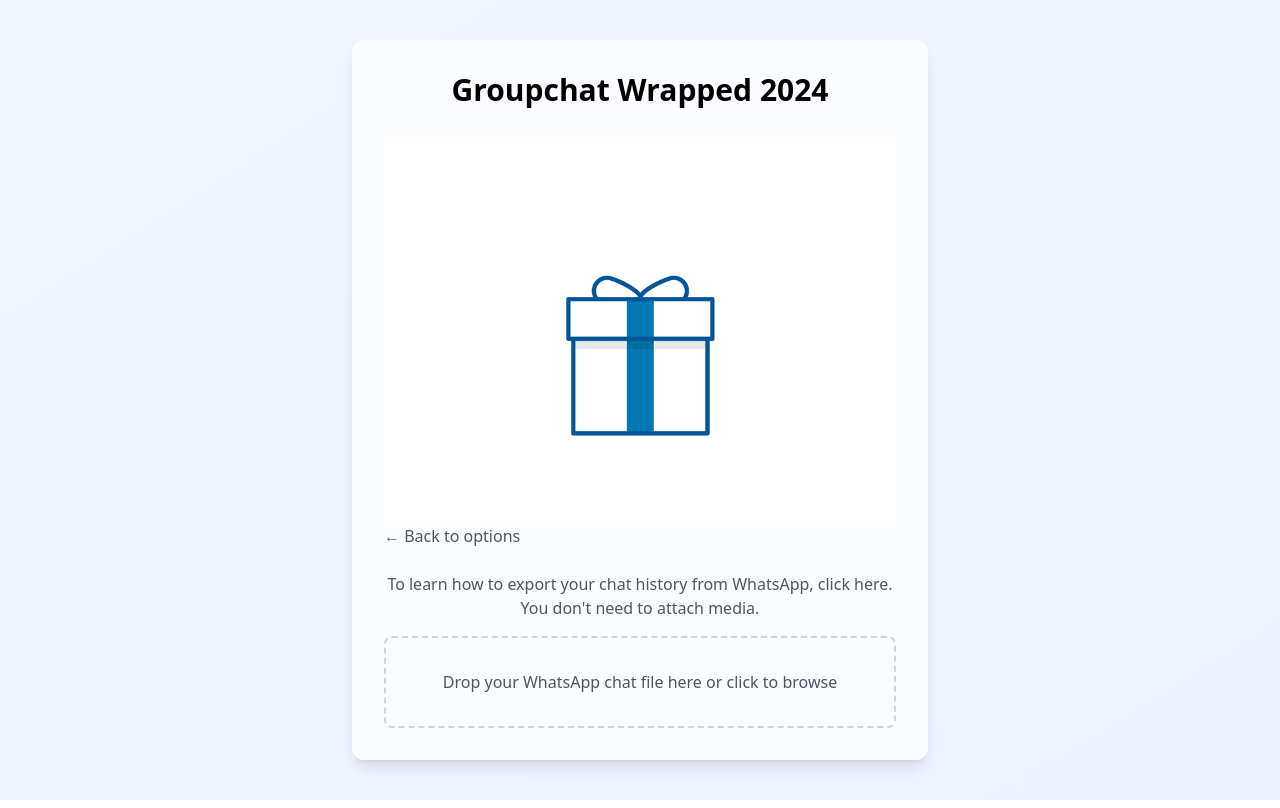
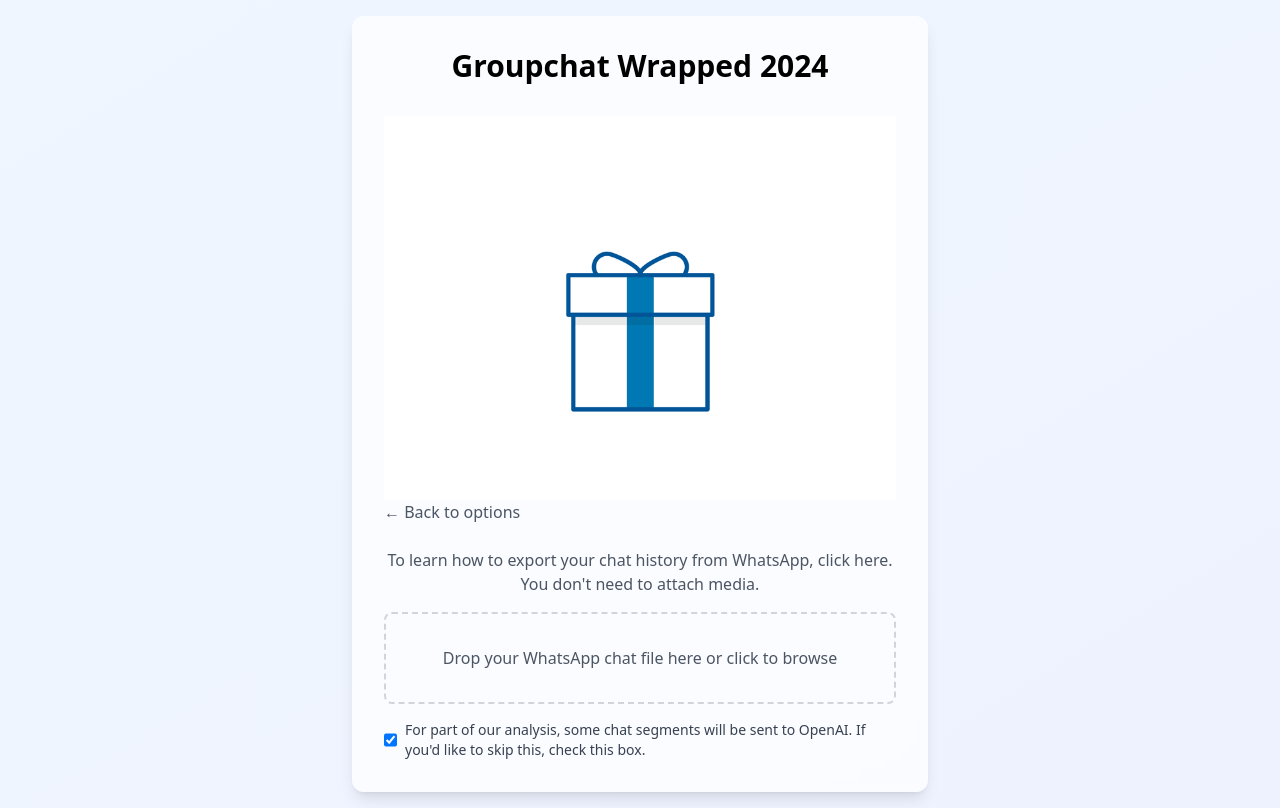
Before and after one commit to GOliveira10/groupchat-wrapped-FE, a React (Create React App) app: page / in a window 1280 px wide. Both pictures are taken after a click on the button 640 px from the left and 682 px from the top of the page. Built offline with nearby package versions, Linux system fonts and the light colour scheme.

Commit message:
Add AI opt-out

```diff
--- a/src/App.js
+++ b/src/App.js
@@ -887,6 +887,7 @@ const App = () => {
   const [currentChartIndex, setCurrentChartIndex] = useState(0);
   const [isScrolling, setIsScrolling] = useState(false);
   const [error, setError] = useState(null);
+  const [createAiSummaries, setCreateAiSummaries] = useState(true);
 
   const [drawerOpen, setDrawerOpen] = useState(false);
   const [dayLogs, setDayLogs] = useState([]);
@@ -941,7 +942,7 @@ const App = () => {
         const analyzeResponse = await fetch(`${analysisApiUrl}/analyze`, {
           method: 'POST',
           headers: { 'Content-Type': 'application/json' },
-          body: JSON.stringify({ transcript: fileTranscript, year: initialYear })
+          body: JSON.stringify({ transcript: fileTranscript, year: initialYear, create_ai_summaries: createAiSummaries })
         });
 
         if (!analyzeResponse.ok) throw new Error('Initial analysis fetch not ok');
@@ -977,7 +978,7 @@ const App = () => {
       const response = await fetch(`${analysisApiUrl}/analyze`, {
         method: 'POST',
         headers: { 'Content-Type': 'application/json' },
-        body: JSON.stringify({ transcript, year })
+        body: JSON.stringify({ transcript, year, create_ai_summaries: createAiSummaries })
       });
 
       if (!response.ok) throw new Error('Failed to fetch analysis data for year');
@@ -1094,6 +1095,20 @@ const App = () => {
                       {selectedFile ? selectedFile.name : 'Drop your WhatsApp chat file here or click to browse'}
                     </span>
                   </label>
+                <div className="flex items-center space-x-2">
+                  <input
+                    type="checkbox"
+                    id="aiSummariesCheckbox"
+                    checked={createAiSummaries}
+                    onChange={(e) => setCreateAiSummaries(e.target.checked)}
+                    className="h-4 w-4 text-blue-600 border-gray-300 rounded"
+                  />
+                  <label htmlFor="aiSummariesCheckbox" className="text-gray-700 text-sm">
+                    For part of our analysis, some chat segments will be sent to OpenAI.
+                    If you'd like to skip this, check this box.
+                  </label>
+                </div>
+
                   {selectedFile && (
                     <button
                       onClick={handleFileUpload}
```
